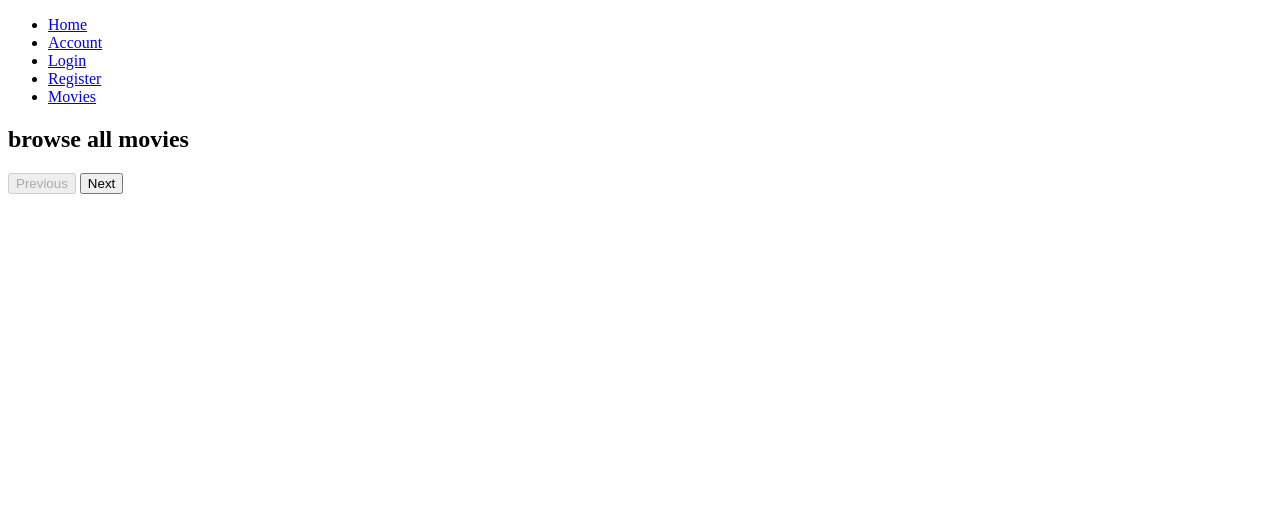
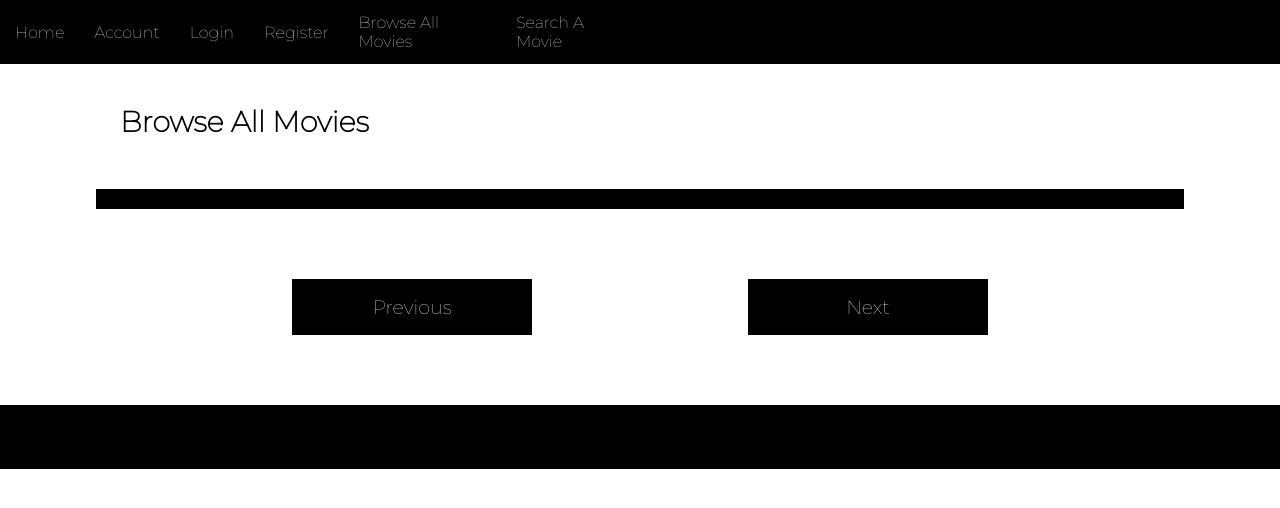
Before and after one commit to cgomez374/movie_reviews_app, a Flask app: page /browse/1 in a window 1280 px wide. Shown: the top 508 px of the page. Run offline with Flask 3, Linux system fonts and the light colour scheme; data that the repository does not hold is empty.

Commit message:
added basic styling

```diff
--- a/routes.py
+++ b/routes.py
@@ -15,11 +15,10 @@
     if popular_movies_response.status_code == 200 and latest_movies_response.status_code == 200:
         popular_movies = [popular_movies_response.json()['results'][i]
                           for i in range(0, len(popular_movies_response.json()['results']))
-                          if i < 5]
+                          if i < 10]
         latest_movies = [latest_movies_response.json()['results'][i]
                          for i in range(0, len(latest_movies_response.json()['results']))
-                         if i < 5]
-        print(popular_movies[0])
+                         if i < 10]
     else:
         print(f'Popular query status code: ', popular_movies_response.status_code)
         print(f'Latest query status code: ', latest_movies_response.status_code)
@@ -43,9 +42,10 @@
         response = requests.get(search_movie_endpoint + movie_title)
         if response.status_code == 200:
             results = response.json()['results']
+            return render_template('search.html', movies=results)
         else:
             print(response.status_code)
-    return render_template('search.html', movies=results)
+    return render_template('search.html', movies=[])
 
 
 @app.route('/browse/<int:current_page>')
--- /dev/null
+++ b/static/style.css
@@ -0,0 +1,137 @@
+@import url('https://fonts.googleapis.com/css2?family=Montserrat:wght@100&display=swap');
+
+* {
+    margin: 0;
+    padding: 0;
+    box-sizing: border-box;
+    font-family: 'Montserrat', sans-serif;
+}
+
+ul li {
+    list-style: none;
+}
+
+a {
+    text-decoration: none;
+}
+
+.nav {
+    background-color: black;
+    width: 100%;
+    height: 8vh;
+    display: flex;
+    flex-direction: row;
+    justify-content: space-between;
+    align-items: center;
+}
+
+.nav ul {
+    width: 50%;
+    height: 100%;
+    display: flex;
+    flex-direction: row;
+    justify-content: flex-start;
+    align-items: center;
+}
+
+.nav ul li {
+    margin: 10px 15px;
+}
+
+.nav ul li a {
+    color: white;
+    font-size: 1rem;
+    text-transform: capitalize;
+}
+
+#showcase {
+    width: 100%;
+    height: 40vh;
+    text-align: center;
+
+    display: flex;
+    flex-direction: column;
+    justify-content: space-evenly;
+    align-items: center;
+
+    font-size: 1.5rem;
+    text-transform: uppercase;
+}
+
+.categories {
+    background-color: black;
+    width: 85%;
+    height: auto;
+    margin: 50px auto;
+
+    display: flex;
+    flex-direction: column;
+    justify-content: space-evenly;
+    align-items: center;
+}
+
+.categories h3 {
+    margin: 20px;
+    font-size: 2rem;
+    color: white;
+}
+
+.categories ul {
+    width: 80%;
+    height: auto;
+    margin: 10px;
+    display: flex;
+    flex-direction: row;
+    justify-content: space-evenly;
+    align-items: center;
+    flex-wrap: wrap;
+}
+
+.categories ul li {
+    width: 20vh;
+    height: 30vh;
+    margin: 20px;
+}
+
+.categories ul li a img {
+    width: 100%;
+    height: 100%;
+}
+
+.subtitle {
+    margin: 5vh;
+    margin-left: 15vh;
+    font-size: 1.2rem;
+    text-transform: capitalize;
+}
+
+.buttons {
+    width: 85%;
+    height: auto;
+    margin: 50px auto;
+
+    display: flex;
+    flex-direction: row;
+    justify-content: space-evenly;
+    align-items: center;
+}
+
+.buttons button {
+    background-color: black;
+    width: 30vh;
+    height: 7vh;
+    margin: 20px;
+
+    font-size: 1.2rem;
+    color: white;
+
+    border: none;
+    cursor: pointer;
+
+}
+
+footer {
+    background-color: black;
+    width: 100%;
+    height: 8vh;
+}
--- a/templates/base.html
+++ b/templates/base.html
@@ -5,11 +5,12 @@
     <meta name="viewport"
           content="width=device-width, user-scalable=no, initial-scale=1.0, maximum-scale=1.0, minimum-scale=1.0">
     <meta http-equiv="X-UA-Compatible" content="ie=edge">
+    <link rel="stylesheet" href="../static/style.css">
     <title>Movie Reviews</title>
 </head>
 <body>
     <header>
-        <nav>
+        <nav class="nav">
             <ul>
                 <!--User can only see these links if they are logged in-->
 
@@ -23,11 +24,12 @@
                 <li><a href="#">Register</a></li>
 
                 <!-- Browse all movies regardless of login status -->
-                <li><a href="{{ url_for('browse_all_movies', current_page=1) }}">Movies</a></li>
+                <li><a href="{{ url_for('browse_all_movies', current_page=1) }}">Browse All Movies</a></li>
+                <li><a href="{{ url_for('search_movie') }}">search a movie</a></li>
             </ul>
         </nav>
     </header>
     {% block content %} {% endblock %}
-
+    <footer></footer>
 </body>
 </html>
--- a/templates/browse.html
+++ b/templates/browse.html
@@ -2,9 +2,12 @@
 
 {% block content %}
 
-<h2>browse all movies</h2>
+<div class="subtitle">
+    <h2>browse all movies</h2>
+</div>
 
-<ul>
+<div class="categories">
+    <ul>
     {% for movie in movies %}
         {% if movie['poster_path'] %}
         <li>
@@ -14,9 +17,9 @@
         </li>
         {% endif %}
     {% endfor %}
-</ul>
-
-<div>
+    </ul>
+</div>
+<div class="buttons">
     {% if not current_page == 1 %}
     <a href="{{ url_for('browse_all_movies', current_page=current_page-1) }}"><button>Previous</button></a>
     {% else %}
```
Also changed, not shown: templates/index.html (+10 -12 lines).
